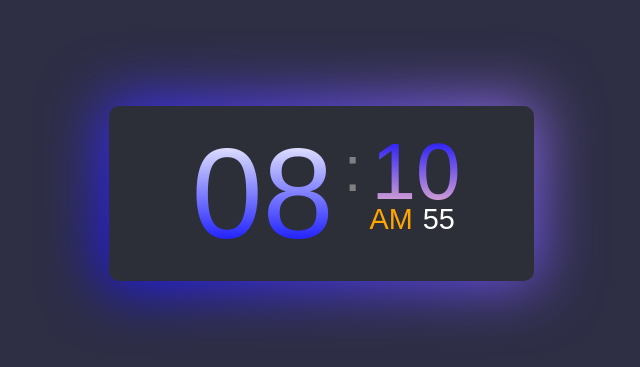
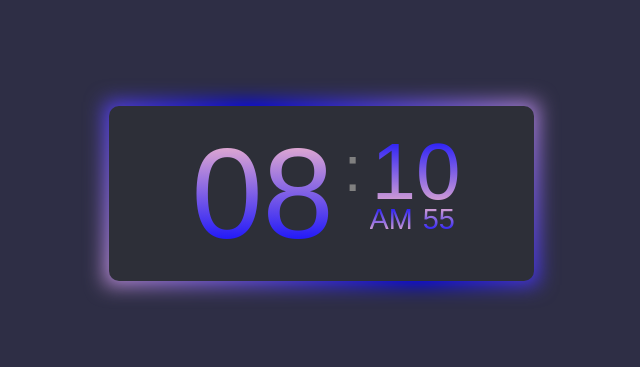
Before and after one commit to Nikita-kanwar/Digital-Clock, a plain HTML site: page index.html in a window 1280 px wide. Shown: the part 127-494 px from the top of the page, without its empty margins (319-959 px from the left). Drawn offline with Linux system fonts and the light colour scheme.

Commit message:
Change in Animation

```diff
--- a/style.css
+++ b/style.css
@@ -33,14 +33,14 @@ body{
 {
     content: '';
     position: absolute;
-    background: linear-gradient(45deg,blue,pink);
+    background: linear-gradient(45deg,pink,blue,pink,blue);
     background-size: 200% 200%;
-    top: -5px;
-    left: -5px;
-    bottom: -5px;
-    right: -5px;
+    top: -4px;
+    left: -4px;
+    bottom: -4px;
+    right: -4px;
     z-index: -1;
-    filter: blur(30px);
+    filter: blur(10px);
     animation: glowing  5s ease infinite;
 }
 @keyframes glowing{
@@ -62,7 +62,7 @@ body{
     padding: 0 10px;
     line-height: 125px;
     font-size: 8rem;
-    background: -webkit-linear-gradient(90deg,blue,white);
+    background: -webkit-linear-gradient(90deg,blue,pink);
     -webkit-text-fill-color: transparent;
     -webkit-background-clip: text;
 }
@@ -113,8 +113,14 @@ body{
 }
 
 #period {
-    color: orange;
+    background: -webkit-linear-gradient(90deg,pink,blue);
+    -webkit-text-fill-color: transparent;
+    -webkit-background-clip: text;
+
 }
 #seconds{
-    color:white;
+    background: -webkit-linear-gradient(90deg,blue,pink);
+    -webkit-text-fill-color: transparent;
+    -webkit-background-clip: text;
+
 }
```
